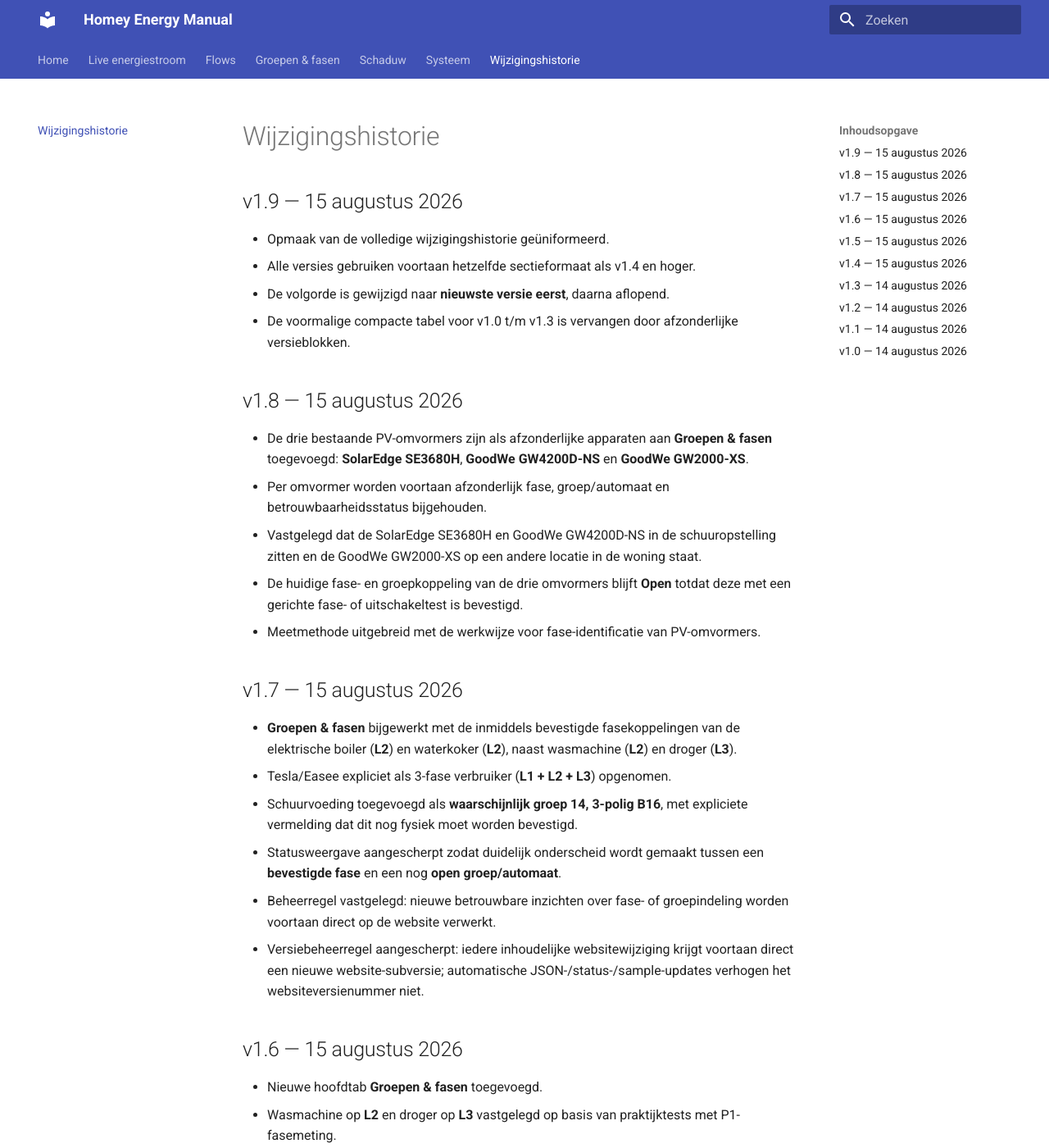
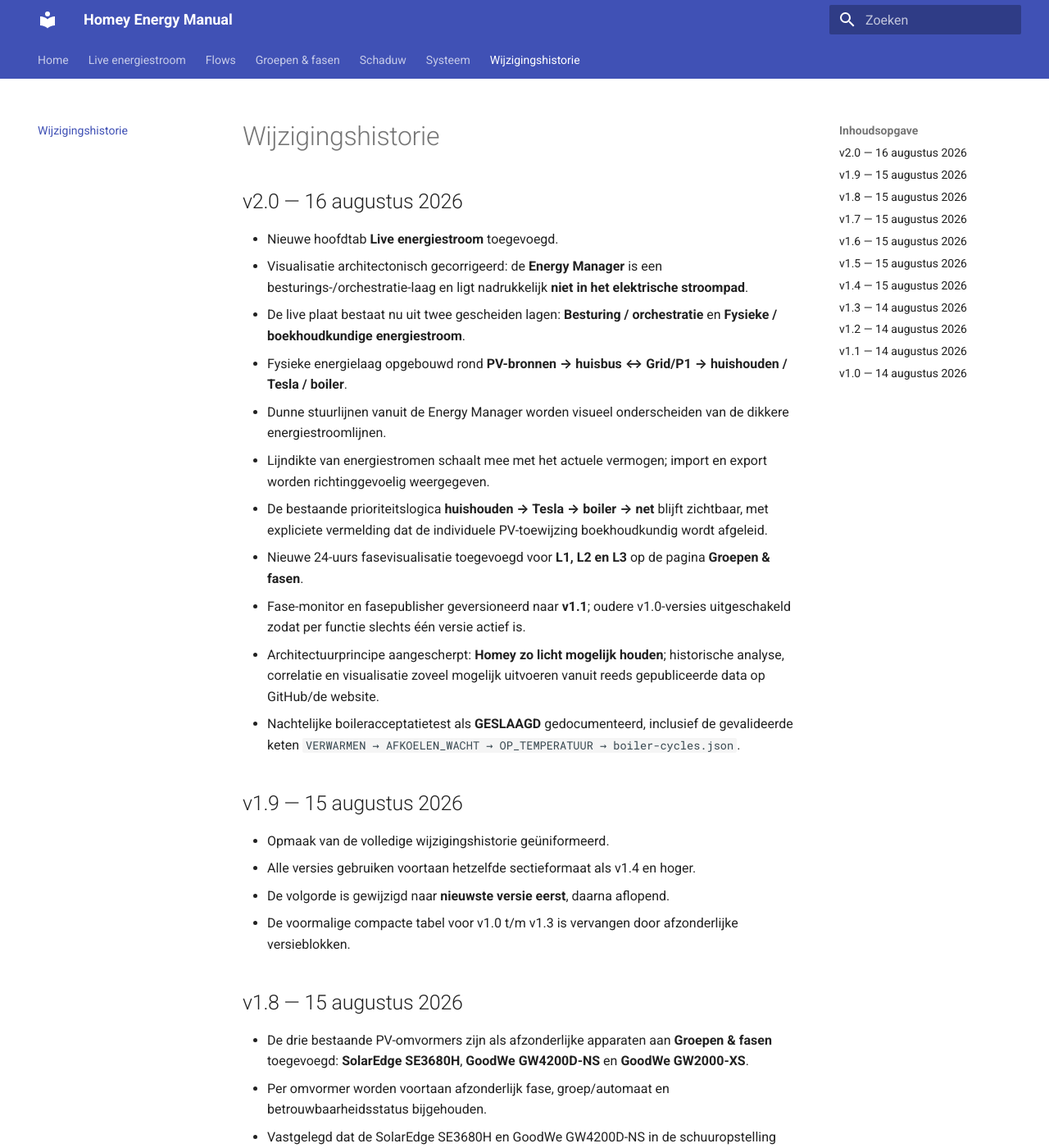
Before and after one commit to OnsKasteeltje/homey-energy-manual, an MkDocs documentation site: the page built from docs/wijzigingshistorie.md, in a window 1280 px wide and 1400 px high. Shown: the whole window at 82% size. Built offline with MkDocs 1.6.1 and Material for MkDocs 9.7.7, drawn with Linux system fonts in a browser that asks for light colours.

Commit message:
docs: update website history for live energy and phase monitoring

```diff
--- a/docs/wijzigingshistorie.md
+++ b/docs/wijzigingshistorie.md
@@ -1,4 +1,18 @@
 # Wijzigingshistorie
+
+## v2.0 — 16 augustus 2026
+
+- Nieuwe hoofdtab **Live energiestroom** toegevoegd.
+- Visualisatie architectonisch gecorrigeerd: de **Energy Manager** is een besturings-/orchestratie-laag en ligt nadrukkelijk **niet in het elektrische stroompad**.
+- De live plaat bestaat nu uit twee gescheiden lagen: **Besturing / orchestratie** en **Fysieke / boekhoudkundige energiestroom**.
+- Fysieke energielaag opgebouwd rond **PV-bronnen → huisbus ↔ Grid/P1 → huishouden / Tesla / boiler**.
+- Dunne stuurlijnen vanuit de Energy Manager worden visueel onderscheiden van de dikkere energiestroomlijnen.
+- Lijndikte van energiestromen schaalt mee met het actuele vermogen; import en export worden richtinggevoelig weergegeven.
+- De bestaande prioriteitslogica **huishouden → Tesla → boiler → net** blijft zichtbaar, met expliciete vermelding dat de individuele PV-toewijzing boekhoudkundig wordt afgeleid.
+- Nieuwe 24-uurs fasevisualisatie toegevoegd voor **L1, L2 en L3** op de pagina **Groepen & fasen**.
+- Fase-monitor en fasepublisher geversioneerd naar **v1.1**; oudere v1.0-versies uitgeschakeld zodat per functie slechts één versie actief is.
+- Architectuurprincipe aangescherpt: **Homey zo licht mogelijk houden**; historische analyse, correlatie en visualisatie zoveel mogelijk uitvoeren vanuit reeds gepubliceerde data op GitHub/de website.
+- Nachtelijke boileracceptatietest als **GESLAAGD** gedocumenteerd, inclusief de gevalideerde keten `VERWARMEN → AFKOELEN_WACHT → OP_TEMPERATUUR → boiler-cycles.json`.
 
 ## v1.9 — 15 augustus 2026
 
```
